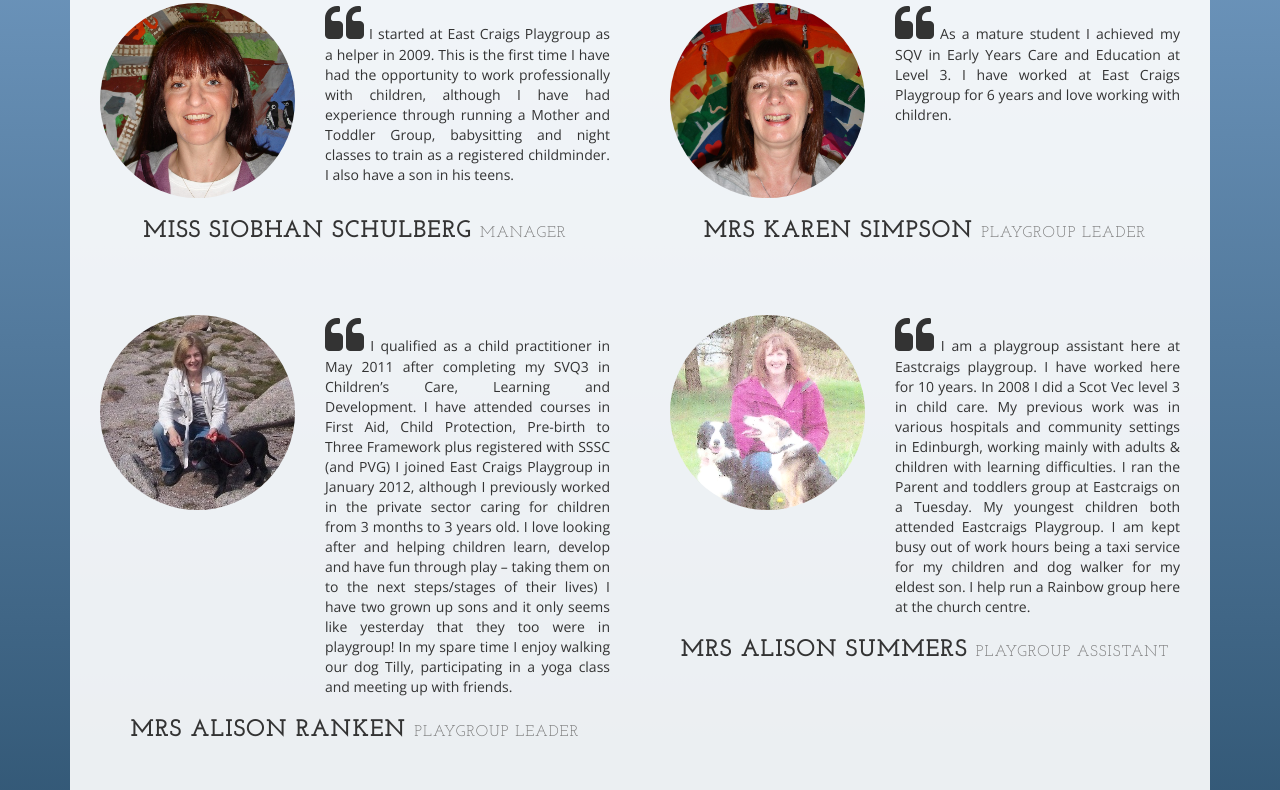
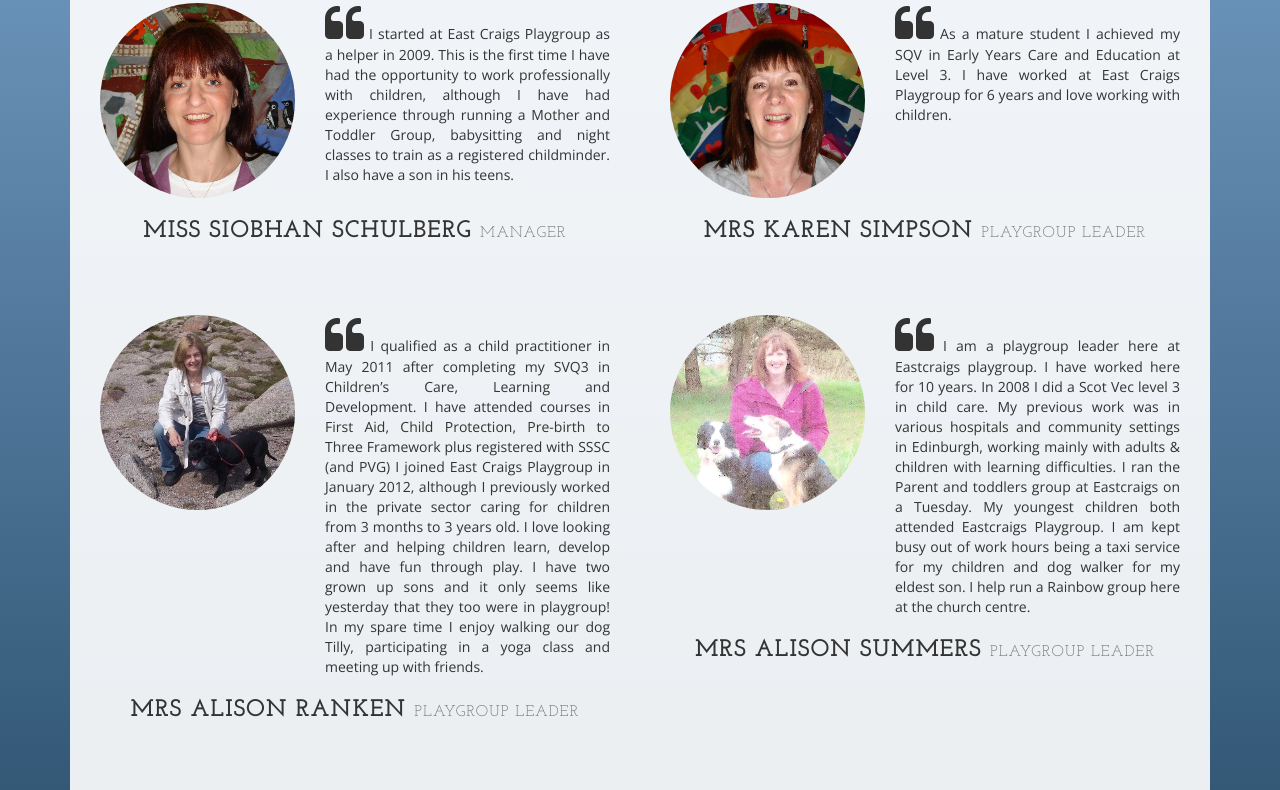
Before and after one commit to EastCraigsPlaygroup/EastCraigsPlaygroup.github.io, a plain HTML site: page index.html at #/team in a window 1280 px wide. Shown: the part 450-1240 px from the top of the page. Drawn offline with nearby package versions, Linux system fonts and the light colour scheme.

Commit message:
Updated the Alison's profiles

```diff
--- a/pages/team.html
+++ b/pages/team.html
@@ -58,7 +58,7 @@
                     <div class="col-sm-7 text-justify">
                         <i class="fa fa-quote-left fa-3x"></i>
                         I qualified as a child practitioner in May 2011 after completing my SVQ3 in Children’s Care, Learning and Development. I have attended courses in First Aid, Child Protection, Pre-birth to Three Framework plus registered with SSSC (and PVG)
-                        I joined East Craigs Playgroup in January 2012, although I previously worked in the private sector caring for children from 3 months to 3 years old. I love looking after and helping children learn, develop and have fun through play – taking them on to the next steps/stages of their lives)
+                        I joined East Craigs Playgroup in January 2012, although I previously worked in the private sector caring for children from 3 months to 3 years old. I love looking after and helping children learn, develop and have fun through play.
                         I have two grown up sons and it only seems like yesterday that they too were in playgroup!
                         In my spare time I enjoy walking our dog Tilly, participating in a yoga class and meeting up with friends.
                     </div>
@@ -78,7 +78,7 @@
                     </div>
                     <div class="col-sm-7 text-justify">
                         <i class="fa fa-quote-left fa-3x"></i>
-                        I am a playgroup assistant here at Eastcraigs playgroup. I have worked here for 10 years. In 2008 I did a Scot Vec level 3 in child care.
+                        I am a playgroup leader here at Eastcraigs playgroup. I have worked here for 10 years. In 2008 I did a Scot Vec level 3 in child care.
                         My previous work was in various hospitals and community settings in Edinburgh, working mainly with adults & children with learning difficulties.
                         I ran the Parent and toddlers group at Eastcraigs on a Tuesday.
                         My youngest children both attended  Eastcraigs Playgroup.
@@ -89,7 +89,7 @@
             </div>
             <h3>
                 Mrs Alison Summers
-                <small>Playgroup Assistant</small>
+                <small>Playgroup Leader</small>
             </h3>
         </div>
     </div>
```
